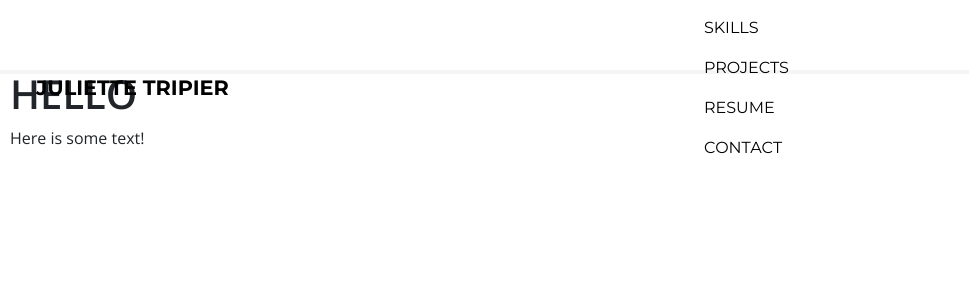
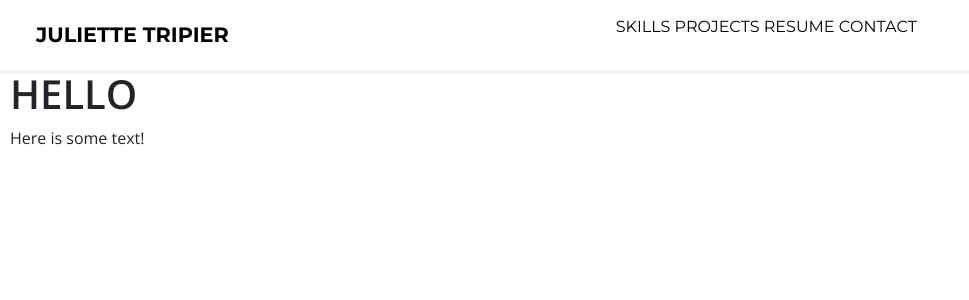
Before and after one commit to juliettetripier/juliettetripier.github.io, a Flask app: page / in a window 1280 px wide. Shown: the top 300 px of the page, without its empty margins (0-969 px from the left). Run offline with Flask 3, Linux system fonts and the light colour scheme; some libraries are stand-ins or nearby versions.

Commit message:
Removed broken navbar classes

```diff
--- a/templates/base.html
+++ b/templates/base.html
@@ -19,11 +19,11 @@
                     <a href="/">Juliette Tripier</a>
                 </div>
                 <div id="navbar-contents">
-                    <ul id="navbar-links" class="navbar-nav">
-                        <li class="nav-item"><a class="nav-link" href="/skills.html">Skills</a></li>
-                        <li class="nav-item"><a class="nav-link" href="/projects.html">Projects</a></li>
-                        <li class="nav-item"><a class="nav-link" href="/resume.html">Resume</a></li>
-                        <li class="nav-item"><a class="nav-link" href="/contact.html">Contact</a></li>
+                    <ul id="navbar-links">
+                        <a href="/skills.html">Skills</a>
+                        <a href="/projects.html">Projects</a>
+                        <a href="/resume.html">Resume</a>
+                        <a href="/contact.html">Contact</a>
                     </ul>
                 </div>
             </nav>
```
